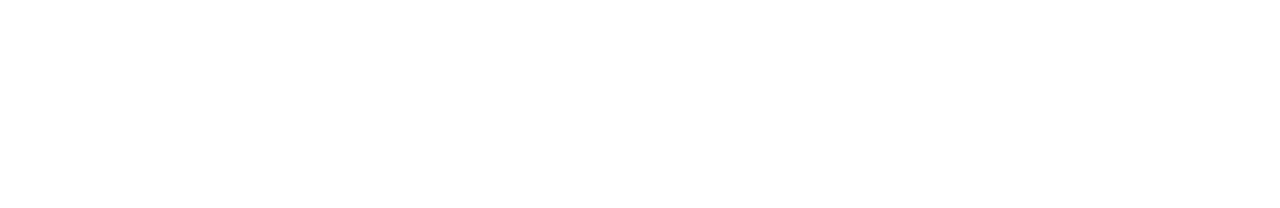
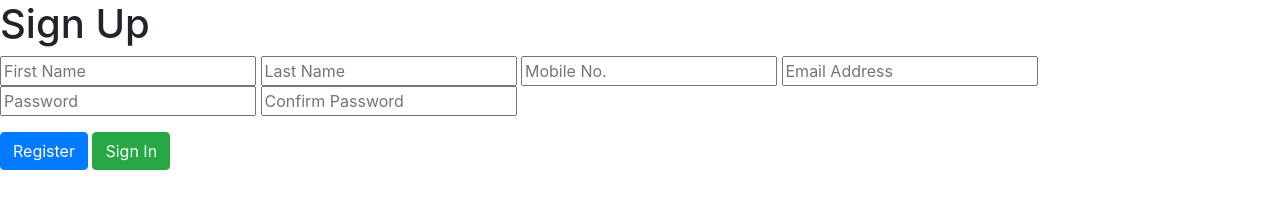
Before and after one commit to ahbenn86/signup-page, a plain HTML site: page index.html in a window 1280 px wide. Drawn offline with nearby package versions, Linux system fonts and the light colour scheme.

Commit message:
formatted html

```diff
--- a/index.html
+++ b/index.html
@@ -1,12 +1,36 @@
 <!DOCTYPE html>
 <html lang="en">
-<head>
-    <meta charset="UTF-8">
-    <meta http-equiv="X-UA-Compatible" content="IE=edge">
-    <meta name="viewport" content="width=device-width, initial-scale=1.0">
+  <head>
+    <meta charset="UTF-8" />
+    <meta http-equiv="X-UA-Compatible" content="IE=edge" />
+    <meta name="viewport" content="width=device-width, initial-scale=1.0" />
+    <link
+      rel="stylesheet"
+      href="https://cdn.jsdelivr.net/npm/bootstrap@4.0.0/dist/css/bootstrap.min.css"
+      integrity="sha384-Gn5384xqQ1aoWXA+058RXPxPg6fy4IWvTNh0E263XmFcJlSAwiGgFAW/dAiS6JXm"
+      crossorigin="anonymous"
+    />
     <title>Sign-Up</title>
-</head>
-<body>
+  </head>
+  <body>
+    <div>
+      <h1>Sign Up</h1>
+      <form>
+        <input type="text" placeholder="First Name" />
 
-</body>
+        <input type="text" placeholder="Last Name" />
+
+        <input type="text" placeholder="Mobile No." />
+
+        <input type="text" placeholder="Email Address" />
+
+        <input type="text" placeholder="Password" />
+
+        <input type="text" placeholder="Confirm Password" />
+      </form>
+      <p></p>
+      <button type="button" class="btn btn-primary">Register</button>
+      <button type="button" class="btn btn-success">Sign In</button>
+    </div>
+  </body>
 </html>
```
Also changed, not shown: index.js (deleted).
